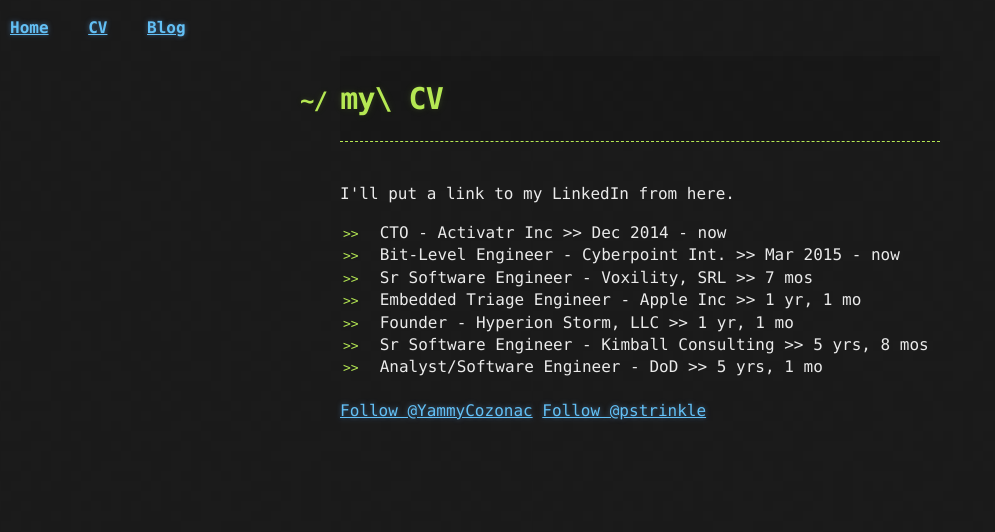
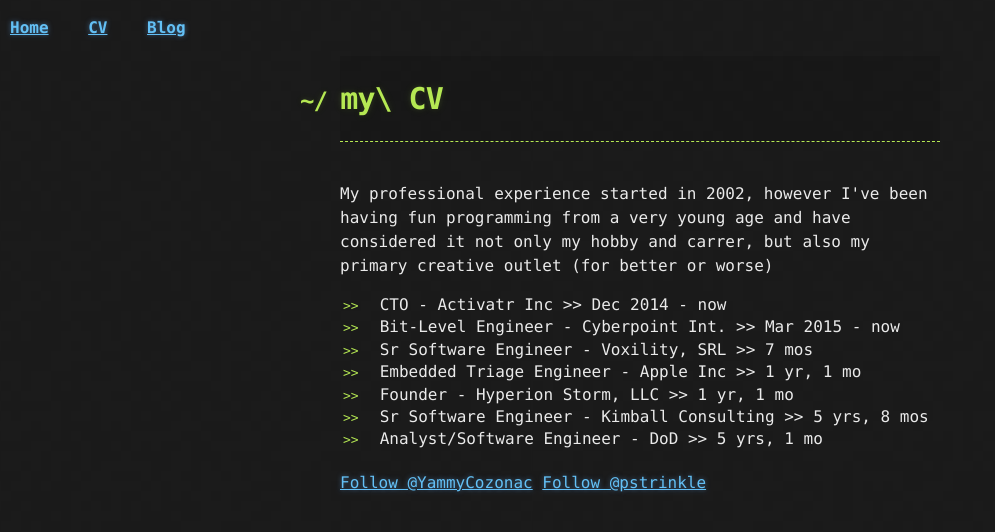
Before and after one commit to pstrinkle/pstrinkle.github.io, a Jekyll site: the page built from cv.html, in a window 1280 px wide. Shown: the top 532 px of the page, without its empty margins (0-995 px from the left). Built offline with Jekyll 4.4.1, drawn with Linux system fonts in a browser that asks for light colours; comment, search, counter and statistics services are not loaded.

Commit message:
Update cv.html

```diff
--- a/cv.html
+++ b/cv.html
@@ -7,7 +7,7 @@
 </header>
 
 <section>
-  <p>I'll put a link to my LinkedIn from here.</p>
+  <p>My professional experience started in 2002, however I've been having fun programming from a very young age and have considered it not only my hobby and carrer, but also my primary creative outlet (for better or worse)</p>
 
   <ul>
     <li>CTO - Activatr Inc &gt;&gt; Dec 2014 - now</li>
```
